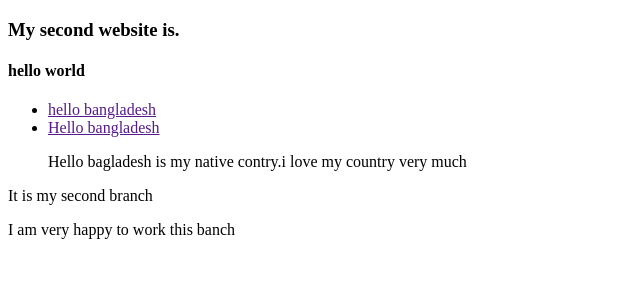
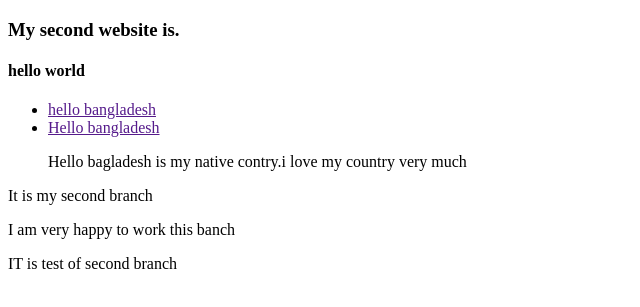
Before and after one commit to webthemelab/My-first-website, a plain HTML site: page index.html in a window 1280 px wide. Shown: the part 61-368 px from the top of the page, without its empty margins (0-640 px from the left). Drawn offline with Linux system fonts and the light colour scheme.

Commit message:
second test

```diff
--- a/index.html
+++ b/index.html
@@ -17,5 +17,6 @@
     </ul>
     <p>It is my second branch</p>
     <p>I am very happy to work this banch</p>
+    <p>IT is test of second branch</p>
 </body>
 </html>
```
